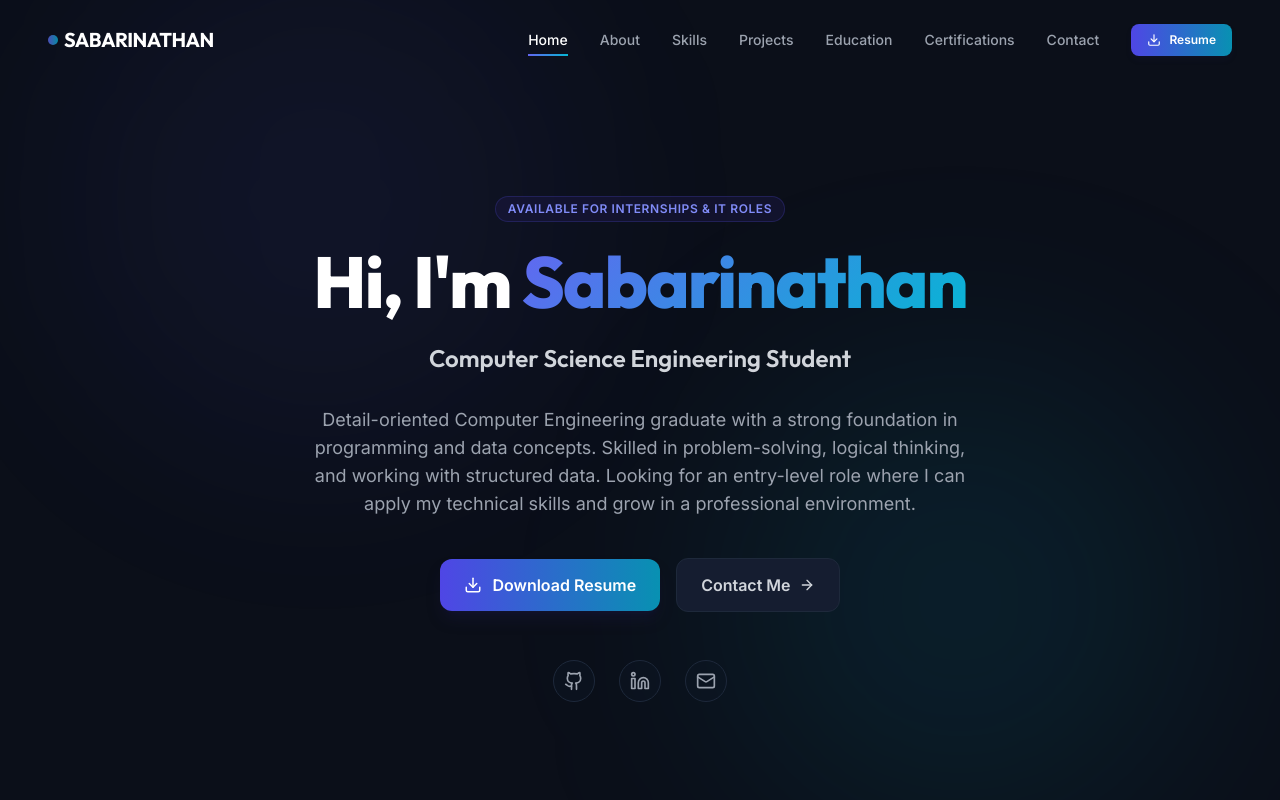
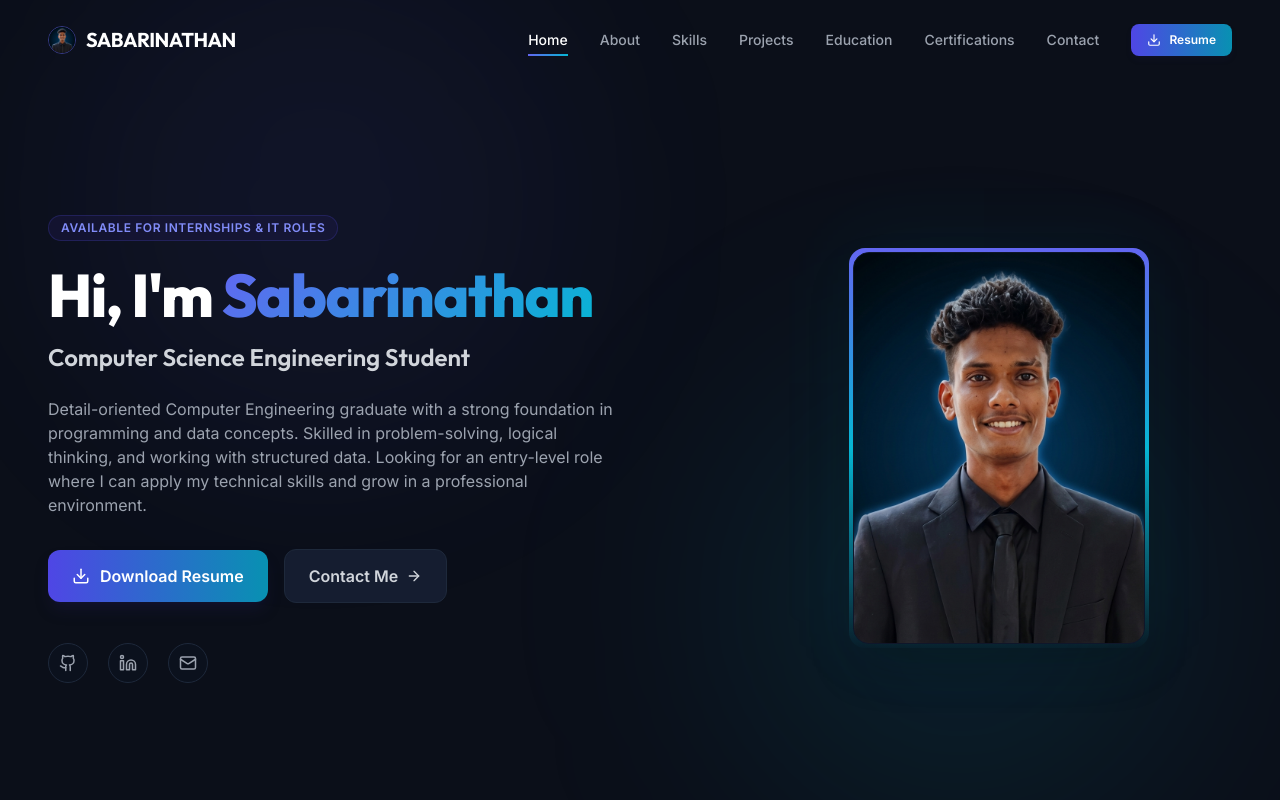
Before and after one commit to sabarinathan1310/sabarinathan-portfolio, a React (Vite) app: page / in a window 1280 px wide. Shown: the top 800 px of the page. Built offline with nearby package versions, Linux system fonts and the light colour scheme.

Commit message:
Update profile picture and layout components

```diff
--- a/src/components/About.jsx
+++ b/src/components/About.jsx
@@ -34,9 +34,16 @@ export default function About() {
               My Journey & Mindset
             </h3>
 
-            <p className="text-gray-400 leading-relaxed text-base">
-              {summary}
-            </p>
+            <div className="flex flex-col md:flex-row gap-6 items-center md:items-start">
+              <img
+                src="/profile.png"
+                alt="Sabarinathan Profile"
+                className="w-32 h-32 sm:w-36 sm:h-36 rounded-full object-cover object-top border-2 border-indigo-500/50 shadow-lg shadow-indigo-950/30 flex-shrink-0"
+              />
+              <p className="text-gray-400 leading-relaxed text-base">
+                {summary}
+              </p>
+            </div>
 
             <div className="p-6 rounded-xl bg-dark-card border border-dark-border gradient-bg">
               <h4 className="font-semibold text-white mb-2 font-outfit text-lg">Career Objective</h4>
--- a/src/components/Hero.jsx
+++ b/src/components/Hero.jsx
@@ -22,12 +22,15 @@ export default function Hero() {
   const { name, title, summary, github, linkedin } = portfolioData.personalInfo;
 
   return (
-    <section id="hero" className="min-h-screen relative flex items-center justify-center pt-24 overflow-hidden">
+    <section id="hero" className="min-h-screen relative flex items-center pt-28 lg:pt-24 overflow-hidden">
       {/* Background Decorative Gradients */}
       <div className="absolute top-1/4 left-1/4 -translate-x-1/2 -translate-y-1/2 w-[350px] md:w-[500px] h-[350px] md:h-[500px] bg-indigo-500/10 rounded-full blur-[80px] md:blur-[120px] pointer-events-none animate-pulse-subtle"></div>
       <div className="absolute bottom-1/4 right-1/4 translate-x-1/2 translate-y-1/2 w-[300px] md:w-[450px] h-[300px] md:h-[450px] bg-cyan-500/10 rounded-full blur-[80px] md:blur-[120px] pointer-events-none"></div>
 
-      <div className="max-w-4xl mx-auto px-6 text-center z-10">
+      <div className="max-w-7xl mx-auto px-6 md:px-12 grid grid-cols-1 lg:grid-cols-12 gap-12 items-center z-10 w-full">
+
+        {/* Left Column: Text Content */}
+        <div className="lg:col-span-7 text-center lg:text-left flex flex-col items-center lg:items-start order-2 lg:order-1">
           <motion.div
             initial={{ opacity: 0, y: 20 }}
             animate={{ opacity: 1, y: 0 }}
@@ -44,7 +47,7 @@ export default function Hero() {
             initial={{ opacity: 0, y: 20 }}
             animate={{ opacity: 1, y: 0 }}
             transition={{ duration: 0.6, delay: 0.1 }}
-          className="font-outfit text-5xl md:text-7xl font-extrabold tracking-tight text-white mb-6 leading-none"
+            className="font-outfit text-4xl sm:text-5xl md:text-6xl font-extrabold tracking-tight text-white mb-4 leading-none"
           >
             Hi, I'm <span className="gradient-text">{name}</span>
           </motion.h1>
@@ -54,7 +57,7 @@ export default function Hero() {
             initial={{ opacity: 0, y: 20 }}
             animate={{ opacity: 1, y: 0 }}
             transition={{ duration: 0.6, delay: 0.2 }}
-          className="text-xl md:text-2xl font-semibold text-gray-300 mb-8 font-outfit"
+            className="text-lg sm:text-xl md:text-2xl font-semibold text-gray-300 mb-6 font-outfit"
           >
             {title}
           </motion.h2>
@@ -64,7 +67,7 @@ export default function Hero() {
             initial={{ opacity: 0, y: 20 }}
             animate={{ opacity: 1, y: 0 }}
             transition={{ duration: 0.6, delay: 0.3 }}
-          className="text-base md:text-lg text-gray-400 max-w-2xl mx-auto mb-10 leading-relaxed"
+            className="text-sm sm:text-base text-gray-400 max-w-xl mb-8 leading-relaxed"
           >
             {summary}
           </motion.p>
@@ -74,7 +77,7 @@ export default function Hero() {
             initial={{ opacity: 0, y: 20 }}
             animate={{ opacity: 1, y: 0 }}
             transition={{ duration: 0.6, delay: 0.4 }}
-          className="flex flex-col sm:flex-row gap-4 justify-center items-center mb-12"
+            className="flex flex-col sm:flex-row gap-4 justify-center lg:justify-start items-center w-full sm:w-auto mb-10"
           >
             <a
               href="/Sabarinathan_Resume.pdf"
@@ -98,7 +101,7 @@ export default function Hero() {
             initial={{ opacity: 0 }}
             animate={{ opacity: 1 }}
             transition={{ duration: 0.6, delay: 0.5 }}
-          className="flex gap-6 justify-center items-center"
+            className="flex gap-5 justify-center lg:justify-start items-center"
           >
             <a
               href={github}
@@ -107,7 +110,7 @@ export default function Hero() {
               className="text-gray-400 hover:text-white p-2.5 rounded-full bg-slate-900/30 border border-dark-border hover:border-gray-700 transition-all duration-200"
               aria-label="GitHub"
             >
-            <GithubIcon size={20} />
+              <GithubIcon size={18} />
             </a>
             <a
               href={linkedin}
@@ -116,16 +119,42 @@ export default function Hero() {
               className="text-gray-400 hover:text-white p-2.5 rounded-full bg-slate-900/30 border border-dark-border hover:border-gray-700 transition-all duration-200"
               aria-label="LinkedIn"
             >
-            <LinkedinIcon size={20} />
+              <LinkedinIcon size={18} />
             </a>
             <button
               onClick={() => document.getElementById('contact').scrollIntoView({ behavior: 'smooth' })}
               className="text-gray-400 hover:text-white p-2.5 rounded-full bg-slate-900/30 border border-dark-border hover:border-gray-700 transition-all duration-200"
               aria-label="Email"
             >
-            <Mail size={20} />
+              <Mail size={18} />
             </button>
           </motion.div>
+        </div>
+
+        {/* Right Column: Profile Picture Card */}
+        <div className="lg:col-span-5 flex justify-center items-center order-1 lg:order-2 mt-8 lg:mt-0">
+          <motion.div
+            initial={{ opacity: 0, scale: 0.95 }}
+            animate={{ opacity: 1, scale: 1 }}
+            transition={{ duration: 0.6, delay: 0.2 }}
+            className="relative"
+          >
+            {/* Subtle blue glow circle around image */}
+            <div className="absolute inset-0 rounded-2xl bg-cyan-500/10 blur-[40px] animate-pulse-subtle"></div>
+
+            {/* Profile image card */}
+            <div className="relative w-[260px] h-[340px] sm:w-[300px] sm:h-[400px] rounded-2xl p-1 bg-gradient-to-b from-indigo-500 via-cyan-500 to-transparent shadow-2xl">
+              <div className="w-full h-full rounded-2xl overflow-hidden bg-dark-card flex items-center justify-center border border-slate-900">
+                <img
+                  src="/profile.png"
+                  alt="Sabarinathan Profile"
+                  className="w-full h-full object-cover object-top scale-102"
+                />
+              </div>
+            </div>
+          </motion.div>
+        </div>
+
       </div>
     </section>
   );
--- a/src/components/Navigation.jsx
+++ b/src/components/Navigation.jsx
@@ -59,9 +59,13 @@ export default function Navigation() {
         {/* Logo */}
         <button
           onClick={() => scrollToSection('hero')}
-          className="font-outfit text-xl font-bold tracking-tight text-white flex items-center gap-1.5 focus:outline-none"
+          className="font-outfit text-xl font-bold tracking-tight text-white flex items-center gap-2.5 focus:outline-none"
         >
-          <span className="w-2.5 h-2.5 rounded-full bg-gradient-to-r from-indigo-500 to-cyan-500 animate-pulse-subtle"></span>
+          <img
+            src="/profile.png"
+            alt="Sabarinathan Profile"
+            className="w-7 h-7 rounded-full object-cover object-top border border-indigo-500/50"
+          />
           SABARINATHAN
         </button>
 
```
Also changed, not shown: public/profile.png (added). Lines whose indentation alone changed are shown as unchanged.
